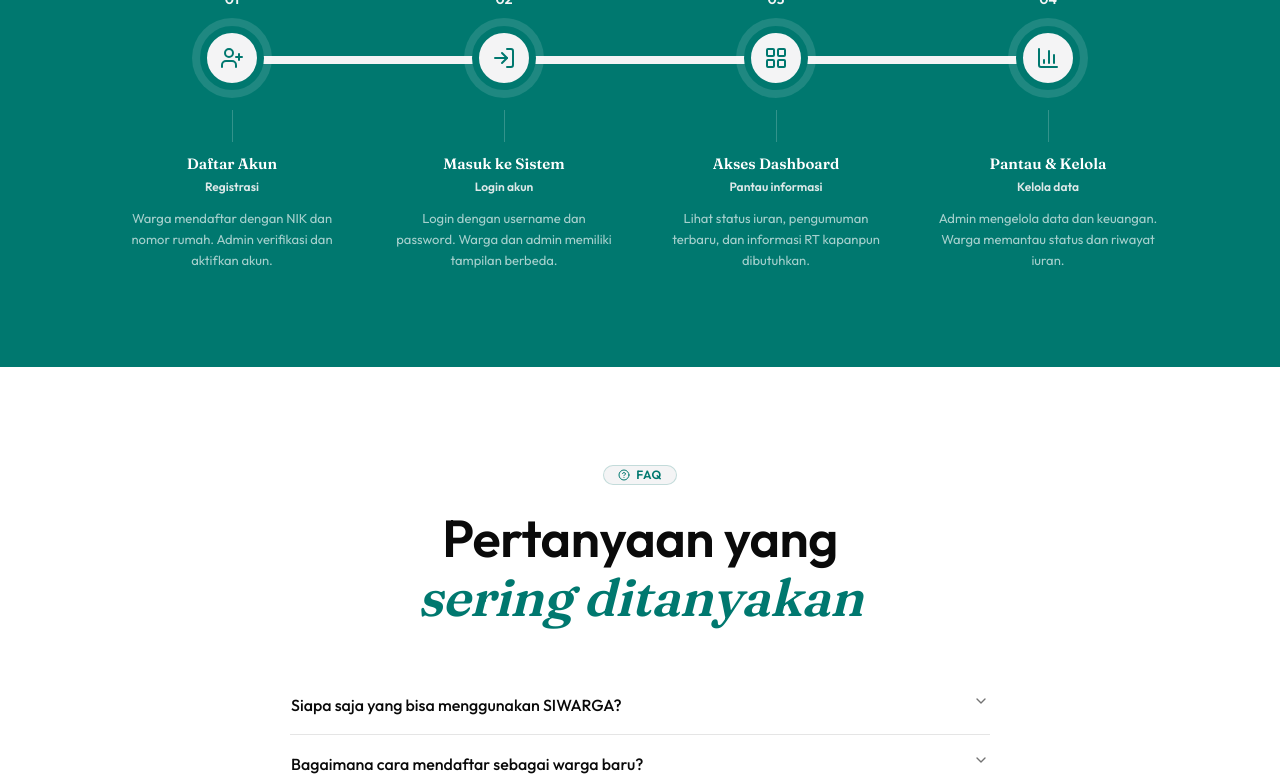
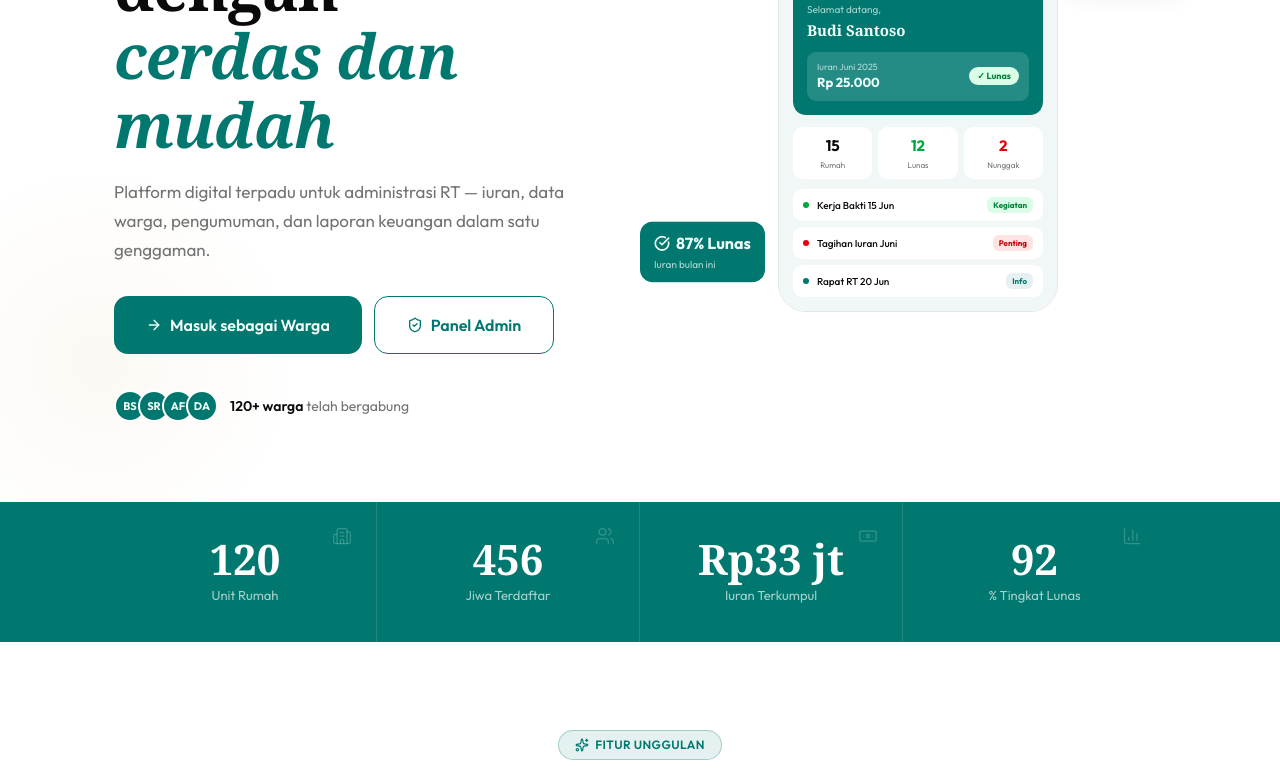
Before and after one commit to raihannurhidayat/landing-page-siwarga, a Next.js app: page / in a window 1280 px wide. Shown: the part 400-1184 px from the top of the page. Built offline with nearby package versions, Linux system fonts and the light colour scheme.

Commit message:
update landing page

```diff
--- a/features/landing/components/two-views-section.tsx
+++ b/features/landing/components/two-views-section.tsx
@@ -185,7 +185,7 @@ function ModulItem({
     );
 }
 
-export function DuaTampilan() {
+export function TwoViews() {
     const { ref: ref1, visible: vis1 } = useReveal();
     const { ref: ref2, visible: vis2 } = useReveal();
 
--- a/features/landing/pages/landing-page.tsx
+++ b/features/landing/pages/landing-page.tsx
@@ -1,4 +1,8 @@
 import React from "react";
+import { Hero } from "../components/hero-section";
+import { StatsBar } from "../components/statsbar-section";
+import { Highlight } from "../components/highlight-section";
+import { TwoViews } from "../components/two-views-section";
 import FAQSection from "../components/faq-section";
 import TestimonialSection from "../components/testimonial-section";
 import HowItWorksSection from "../components/how-it-works-section";
@@ -6,7 +10,11 @@ import HowItWorksSection from "../components/how-it-works-section";
 const LandingPage = () => {
   return (
     <div>
+      <Hero />
+      <StatsBar />
+      <Highlight />
       <HowItWorksSection />
+      <TwoViews />
       <FAQSection />
       <TestimonialSection />
     </div>
```
